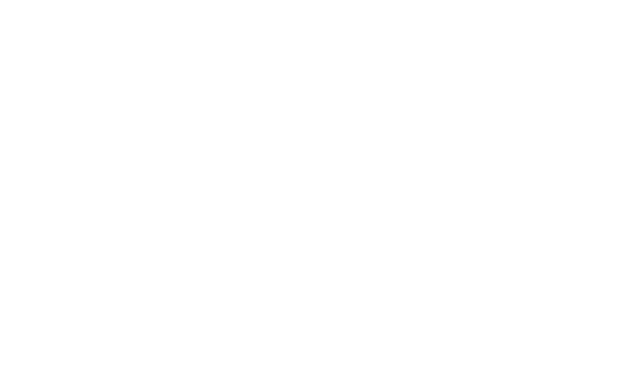
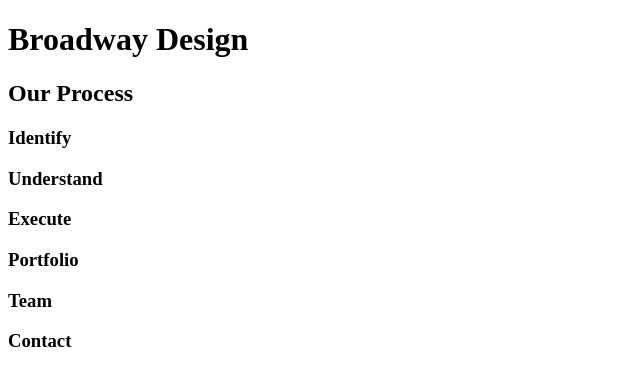
Before and after one commit to catrauth/ctrauth.github.io, a plain HTML site: page Broadway/index.html in a window 1280 px wide. Shown: the whole page, without its empty margins (0-640 px from the left). Drawn offline with Linux system fonts and the light colour scheme.

Commit message:
Headings

```diff
--- a/Broadway/index.html
+++ b/Broadway/index.html
@@ -2,9 +2,19 @@
 <html>
   <head>
     <meta charset="utf-8">
-    <title>Hello, HTML!</title>
+    <title>Bdoadway</title>
   </head>
   <body>
-    <h1></h1>
-  </body>
+    <h1>Broadway Design</h1>
+    <nav>
+
+    </nav>
+    <h2>Our Process</h2>
+    <h3>Identify</h3>
+    <h3>Understand</h3>
+    <h3>Execute</h3>
+    <h3>Portfolio</h3>
+    <h3>Team</h3>
+    <h3>Contact</h3>
+    </body>
 </html>
```
Also changed, not shown: Broadway/icons/execute.svg (added), Broadway/icons/identify.svg (added), Broadway/icons/understand.svg (added), Broadway/images/the-flatiron-building.png (added).
